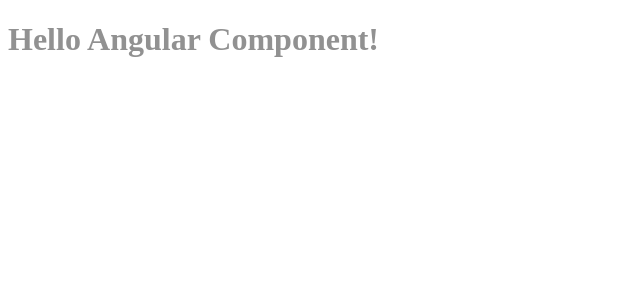
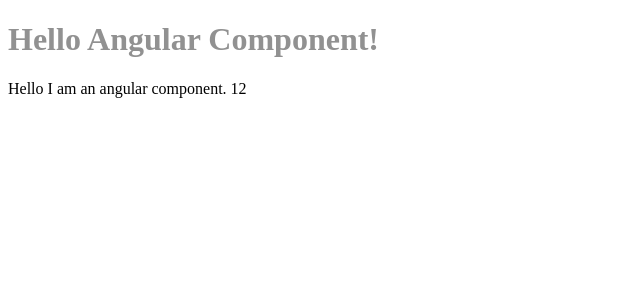
Before and after one commit to bigmonte/CASNgFrontend, an Angular app in the folder src/cas-frontend/: page / in a window 1280 px wide. Shown: the top 300 px of the page, without its empty margins (0-640 px from the left). Built offline with nearby package versions, Linux system fonts and the light colour scheme.

Commit message:
Simple binding

```diff
--- a/src/cas-frontend/src/app/app.component.html
+++ b/src/cas-frontend/src/app/app.component.html
@@ -1,2 +1,3 @@
 
 <h1 class="title">Hello Angular Component!</h1>
+{{title}} {{generateNumber()}}
--- a/src/cas-frontend/src/app/app.component.ts
+++ b/src/cas-frontend/src/app/app.component.ts
@@ -7,5 +7,8 @@
 })
 
 export class AppComponent {
-
+  title = 'Hello I am an angular component.'
+  generateNumber () {
+    return 12
+  }
 }
```
